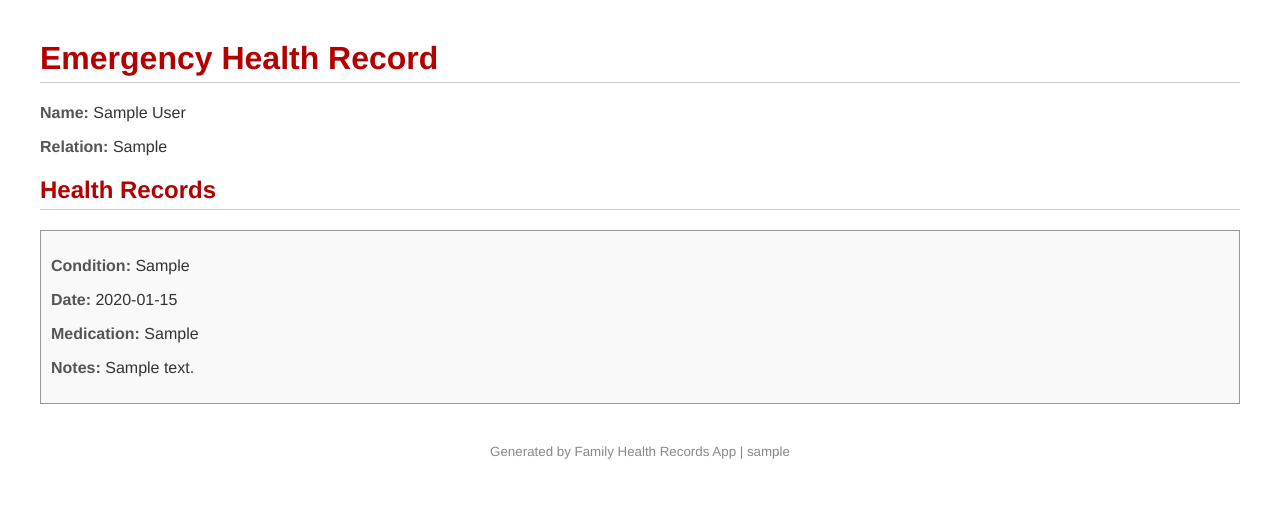
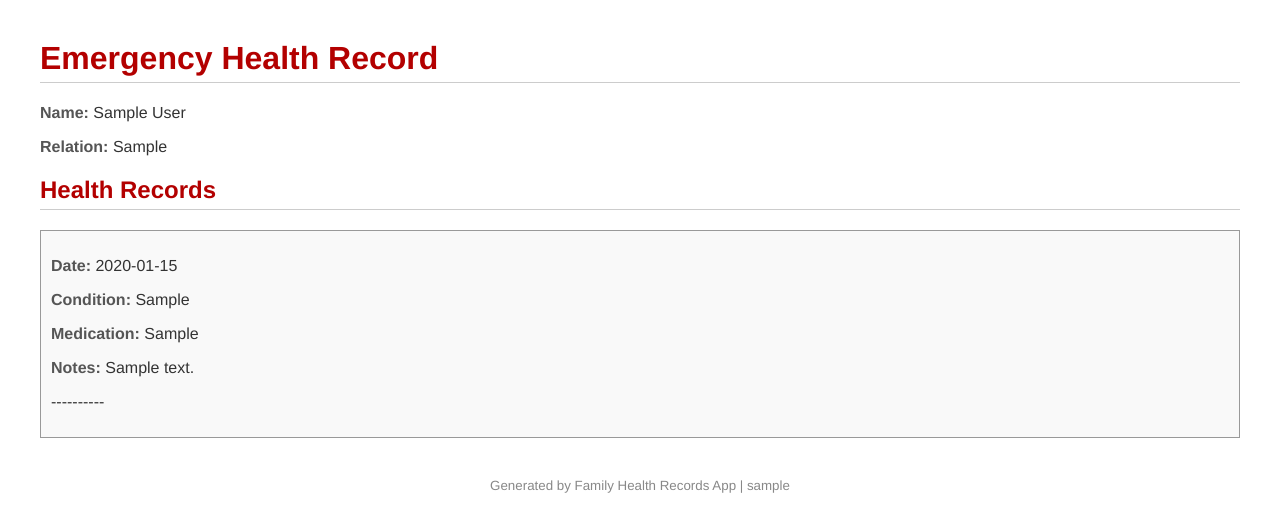
Before and after one commit to manikanta-boyi/Family_Health_App, a Flask app: template app/templates/pdf_template.html in a window 1280 px wide. Shown: the top 532 px of the page. Run offline with Flask 3, Linux system fonts and the light colour scheme; the template is opened without the code that fills it: values that come from a table or form of the project are taken from there, others are empty; a user stored in the database is signed in; tables that the repository leaves empty hold one stand-in row (values such as "Sample post").

Commit message:
modified content arrangement in pdf

```diff
--- a/app/templates/pdf_template.html
+++ b/app/templates/pdf_template.html
@@ -49,10 +49,11 @@
         {% if member.records %}
             {% for record in member.records %}
                 <div class="record">
+                    <p><span class="label">Date:</span> {{ record.date }}</p>
                     <p><span class="label">Condition:</span> {{ record.condition }}</p>
-                    <p><span class="label">Date:</span> {{ record.date }}</p>
                     <p><span class="label">Medication:</span> {{ record.medication }}</p>
                     <p><span class="label">Notes:</span> {{ record.notes }}</p>
+                    <p>----------</p>
                 </div>
             {% endfor %}
         {% else %}
```
